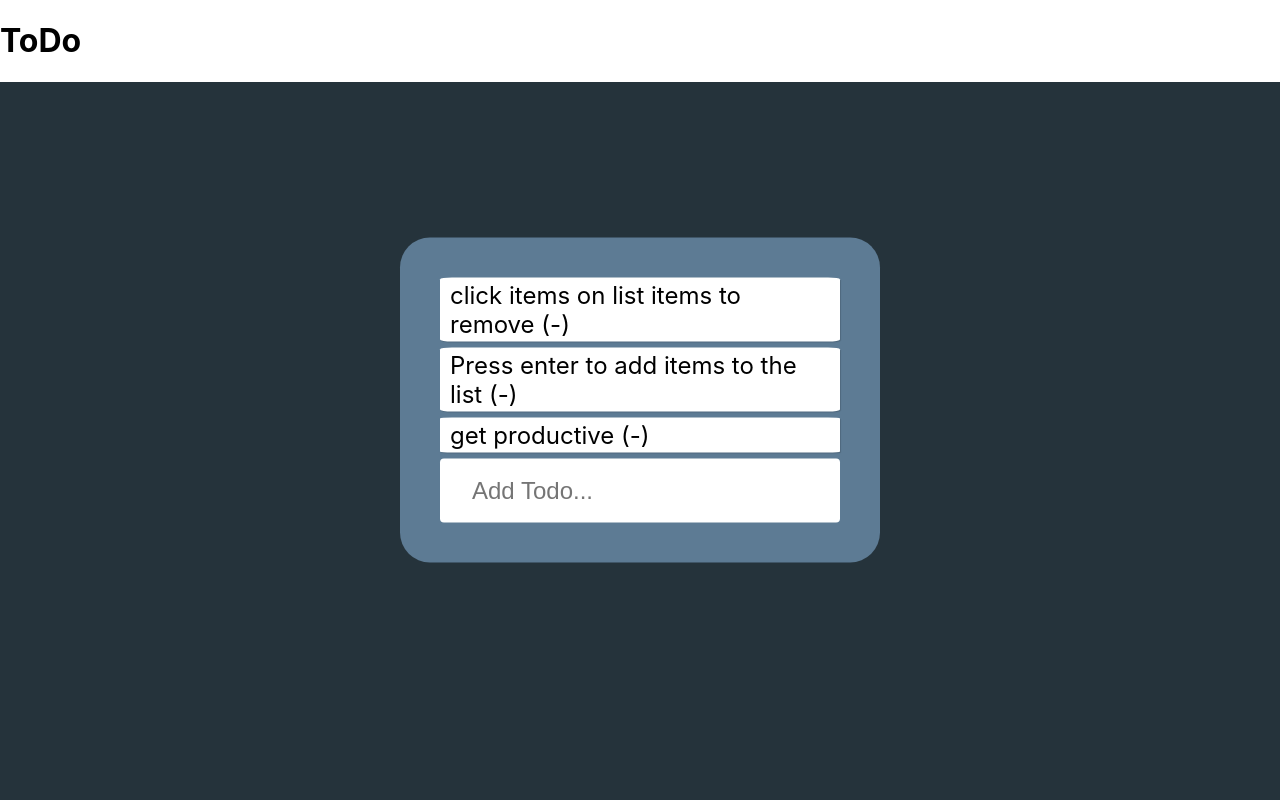
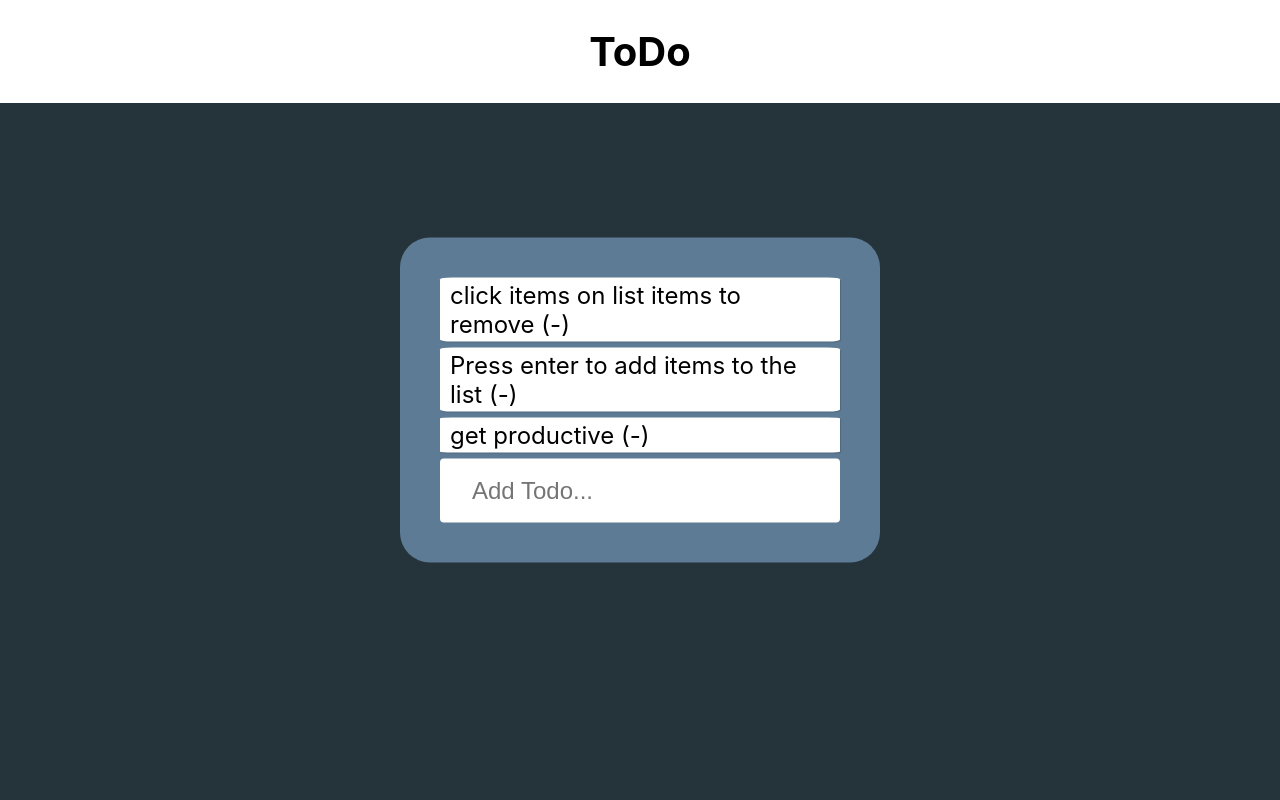
Before and after one commit to sean-mongey/ToDo-List, a website: page index.html in a window 1280 px wide. Shown: the top 800 px of the page. Drawn offline with nearby package versions, Linux system fonts and the light colour scheme.

Commit message:
Update index.html
add header class

```diff
--- a/index.html
+++ b/index.html
@@ -11,7 +11,7 @@
   </head>
   <body>
 
-    <h1>ToDo</h1>
+    <h1 class="header">ToDo</h1>
 
     <!-- we will put our teact component inside this div -->
     <div id="root"></div>
```
